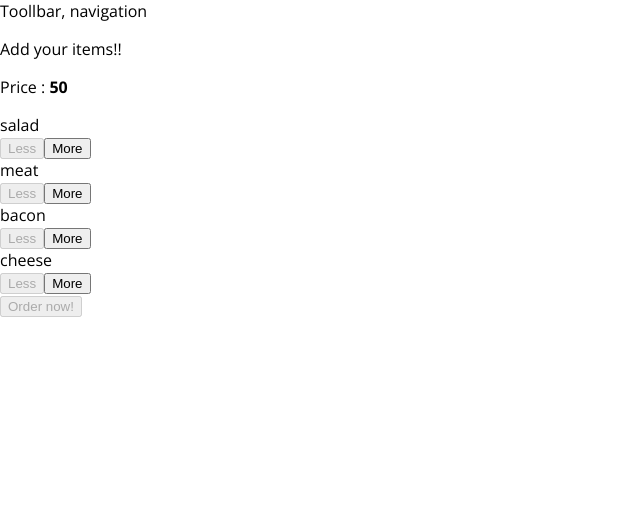
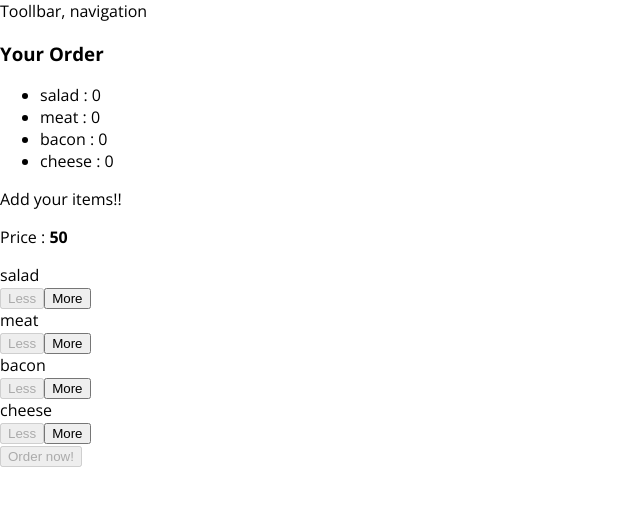
Before and after one commit to sheetal1403/React-Food-ordering-app, a React app: page / in a window 1280 px wide. Shown: the top 506 px of the page, without its empty margins (0-640 px from the left). Built offline with nearby package versions, Linux system fonts and the light colour scheme.

Commit message:
add modal to show order summary

```diff
--- /dev/null
+++ b/src/components/Burger/OrderSummary/OrderSummary.js
@@ -0,0 +1,22 @@
+import React from 'react';
+import Aux from '../../../hoc/Auxillary/Auxillary';
+
+const orderSummary = (props) => {
+
+    const addOnsSummary = Object.keys(props.ingredients).map((ingredKey) => {
+        return <li key={ingredKey}>{ingredKey} : {props.ingredients[ingredKey]}</li>
+    });
+
+    return (
+        <Aux>
+            <h3>Your Order</h3>
+            <ul>
+                {addOnsSummary}
+            </ul>
+    </Aux>
+    );
+}
+
+;
+
+export default orderSummary;
--- /dev/null
+++ b/src/components/UI/Modal/Modal.css
@@ -0,0 +1,20 @@
+.Modal {
+    position: fixed;
+    z-index: 500;
+    background-color: white;
+    width: 70%;
+    border: 1px solid #ccc;
+    box-shadow: 1px 1px 1px black;
+    padding: 16px;
+    left: 15%;
+    top: 30%;
+    box-sizing: border-box;
+    transition: all 0.3s ease-out;
+}
+
+@media (min-width: 600px) {
+    .Modal {
+        width: 500px;
+        left: calc(50% - 250px);
+    }
+}
--- /dev/null
+++ b/src/components/UI/Modal/Modal.js
@@ -0,0 +1,10 @@
+import React from 'react'
+import classes from './Modal.css'
+
+const modal = (props) => (
+    <div className={classes.Modal}>
+        {props.children}
+    </div>
+);
+
+export default modal;
--- a/src/containers/FoodBuilder/FoodBuilder.js
+++ b/src/containers/FoodBuilder/FoodBuilder.js
@@ -1,6 +1,8 @@
 import React, { Component } from 'react';
 import Burger from '../../components/Burger/Burger';
 import BuildControls from '../../components/Burger/BuildControls/BuildControls';
+import Modal from '../../components/UI/Modal/Modal';
+import OrderSummary from '../../components/Burger/OrderSummary/OrderSummary';
 import Aux from '../../hoc/Auxillary/Auxillary';
 
 const ADDONS_PRICES = {
@@ -70,12 +72,13 @@
     }
 
 
-
-
-
     render(){
         return(
+
             <Aux>
+                <Modal>
+                    <OrderSummary ingredients={this.state.burgerAddOns}/>
+                </Modal>
                 <Burger addOns = {this.state.burgerAddOns}></Burger>
 
                 <BuildControls
```
Also changed, not shown: src/components/UI/Backdrop/Backdrop.js (added).
